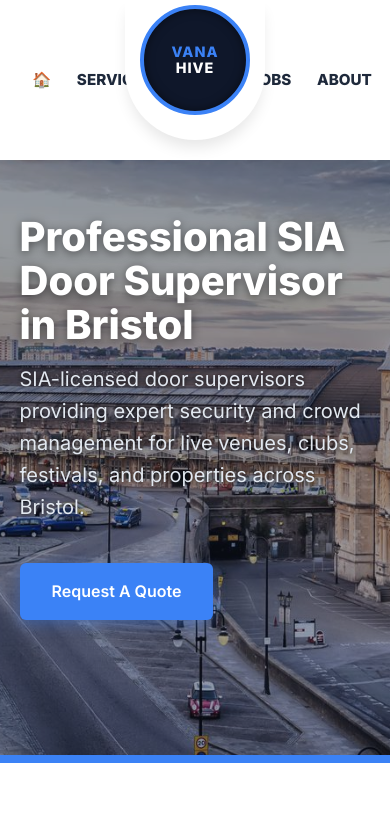
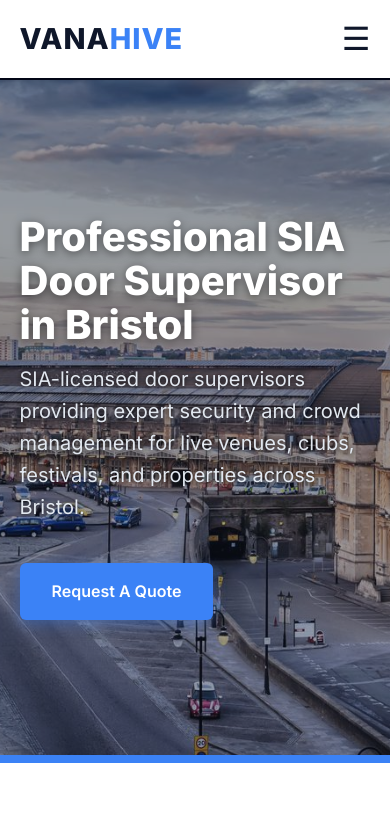
Before and after one commit to AlphaoBarry/secu-website, a plain HTML site: page index.html in a window 390 px wide. Shown: the top 840 px of the page. Drawn offline with Linux system fonts and the light colour scheme.

Commit message:
Fix mobile navbar layout and remove circular logo

```diff
--- a/index.css
+++ b/index.css
@@ -52,49 +52,21 @@ body {
     z-index: 1000;
 }
 
-.nav-left, .nav-right {
+.logo {
+    font-size: 1.8rem;
+    font-weight: 900;
+    color: var(--bg-dark);
+    letter-spacing: 1px;
+}
+
+.logo span {
+    color: var(--primary);
+}
+
+.nav-links {
     display: flex;
     align-items: center;
-    flex: 1;
-}
-
-.nav-right {
-    justify-content: flex-end;
-}
-
-.logo-wrapper {
-    position: absolute;
-    left: 50%;
-    transform: translateX(-50%);
-    top: 0;
-    background: #fff;
-    border-radius: 0 0 100px 100px;
-    padding: 5px 15px 25px 15px;
-    box-shadow: 0 10px 15px -3px rgba(0,0,0,0.1);
-    z-index: 1001;
-}
-
-.logo-circle {
-    width: 110px;
-    height: 110px;
-    background-color: var(--bg-dark); /* navy */
-    border: 4px solid var(--primary); /* gold */
-    border-radius: 50%;
-    display: flex;
-    flex-direction: column;
-    justify-content: center;
-    align-items: center;
-    color: var(--primary);
-    font-size: 0.9rem;
-    font-weight: 800;
-    letter-spacing: 1px;
-    text-align: center;
-    line-height: 1.1;
-    box-shadow: inset 0 0 10px rgba(0,0,0,0.5);
-}
-
-.logo-circle span {
-    color: #fff;
+    gap: 1.5rem;
 }
 
 .navbar a {
@@ -102,12 +74,11 @@ body {
     text-decoration: none;
     font-weight: 700;
     font-size: 0.95rem;
-    margin: 0 0.8rem;
     transition: color 0.3s;
 }
 
 .navbar a:hover {
-    color: var(--primaryHover);
+    color: var(--primary-hover);
 }
 
 .quote-link {
@@ -117,20 +88,33 @@ body {
 }
 
 .phone-link {
-    font-size: 1.25rem !important;
+    font-size: 1.1rem !important;
     display: flex;
     align-items: center;
     color: #000 !important;
 }
 
+.phone-num {
+    margin-left: 5px;
+}
+
 .badge-24 {
     background: var(--primary);
-    color: #1e293b;
+    color: #ffffff;
     font-size: 0.65rem;
     padding: 2px 6px;
     border-radius: 12px;
     margin-left: 8px;
     font-weight: 800;
+}
+
+.mobile-toggle {
+    display: none;
+    font-size: 2rem;
+    background: none;
+    border: none;
+    color: var(--bg-dark);
+    cursor: pointer;
 }
 
 /* --- Buttons --- */
@@ -455,7 +439,24 @@ footer {
         grid-column: 1;
     }
 
-    .navbar nav {
-        display: none; /* simple mobile hide for now */
+    .mobile-toggle {
+        display: block;
+    }
+
+    .nav-links {
+        display: none;
+        flex-direction: column;
+        position: absolute;
+        top: 70px;
+        left: 0;
+        width: 100%;
+        background: #ffffff;
+        padding: 2rem;
+        box-shadow: 0 10px 15px rgba(0,0,0,0.1);
+        gap: 1.5rem;
+    }
+
+    .navbar.mobile-open .nav-links {
+        display: flex;
     }
 }
--- a/index.html
+++ b/index.html
@@ -14,24 +14,19 @@
 </head>
 
 <body>
-    <header class="navbar">
-        <div class="nav-left">
-            <a href="#home" class="home-icon">🏠</a>
+    <header class="navbar" id="navbar">
+        <div class="logo">
+            VANA<span>HIVE</span>
+        </div>
+        <button class="mobile-toggle" onclick="document.getElementById('navbar').classList.toggle('mobile-open')">☰</button>
+        <nav class="nav-links">
             <a href="#services">SERVICES</a>
             <a href="#news">NEWS</a>
             <a href="#jobs">JOBS</a>
             <a href="#about">ABOUT</a>
-            <a href="#contact">CONTACT</a>
-        </div>
-        <div class="logo-wrapper">
-            <div class="logo-circle">
-                VANA<br><span>HIVE</span>
-            </div>
-        </div>
-        <div class="nav-right">
             <a href="#quote" class="quote-link">GET A QUOTE</a>
-            <a href="tel:08083042439" class="phone-link">📞 0734 052 0040 <span class="badge-24">24 hours</span></a>
-        </div>
+            <a href="tel:08083042439" class="phone-link">📞 <span class="phone-num">0734 052 0040</span> <span class="badge-24">24 hours</span></a>
+        </nav>
     </header>
 
     <main>
```
Also changed, not shown: 1 other file.
